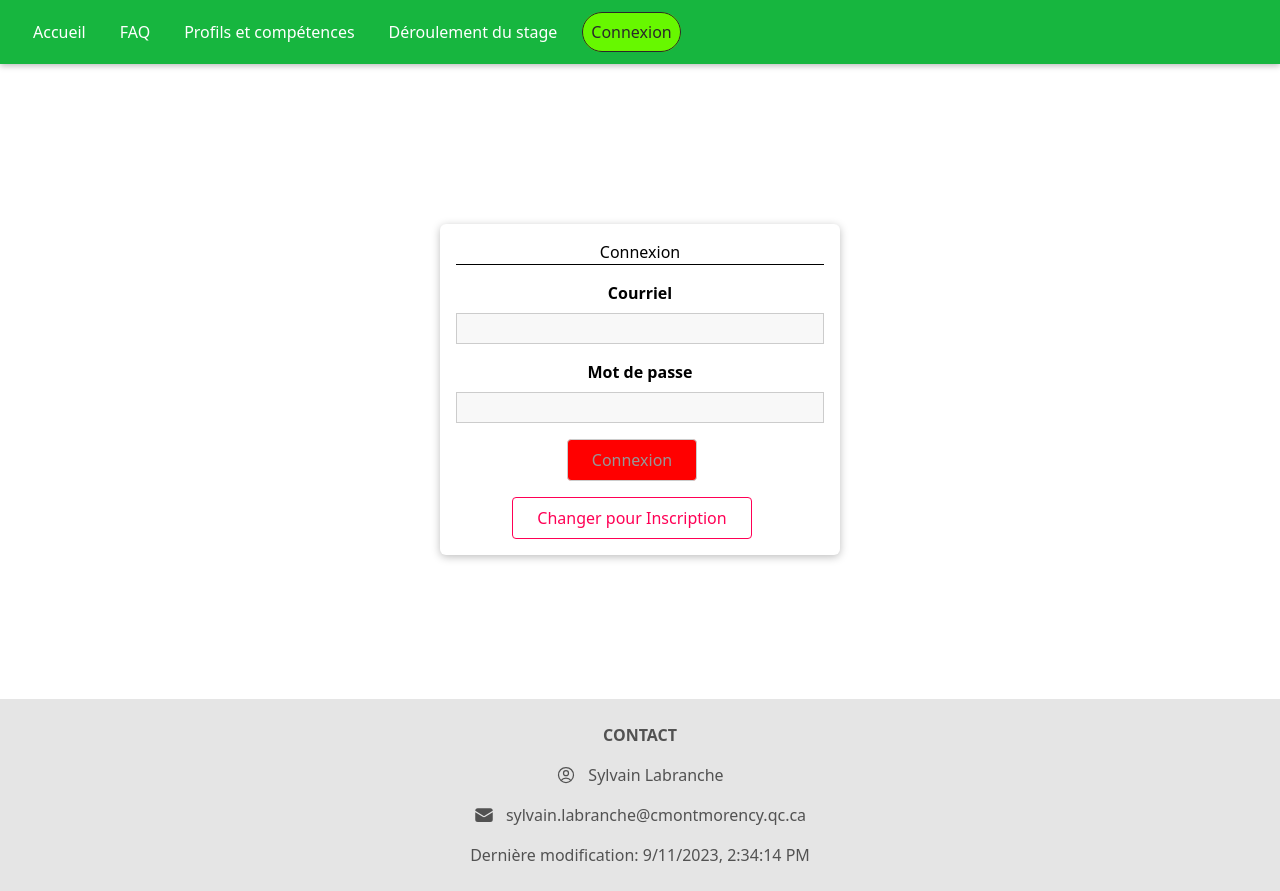
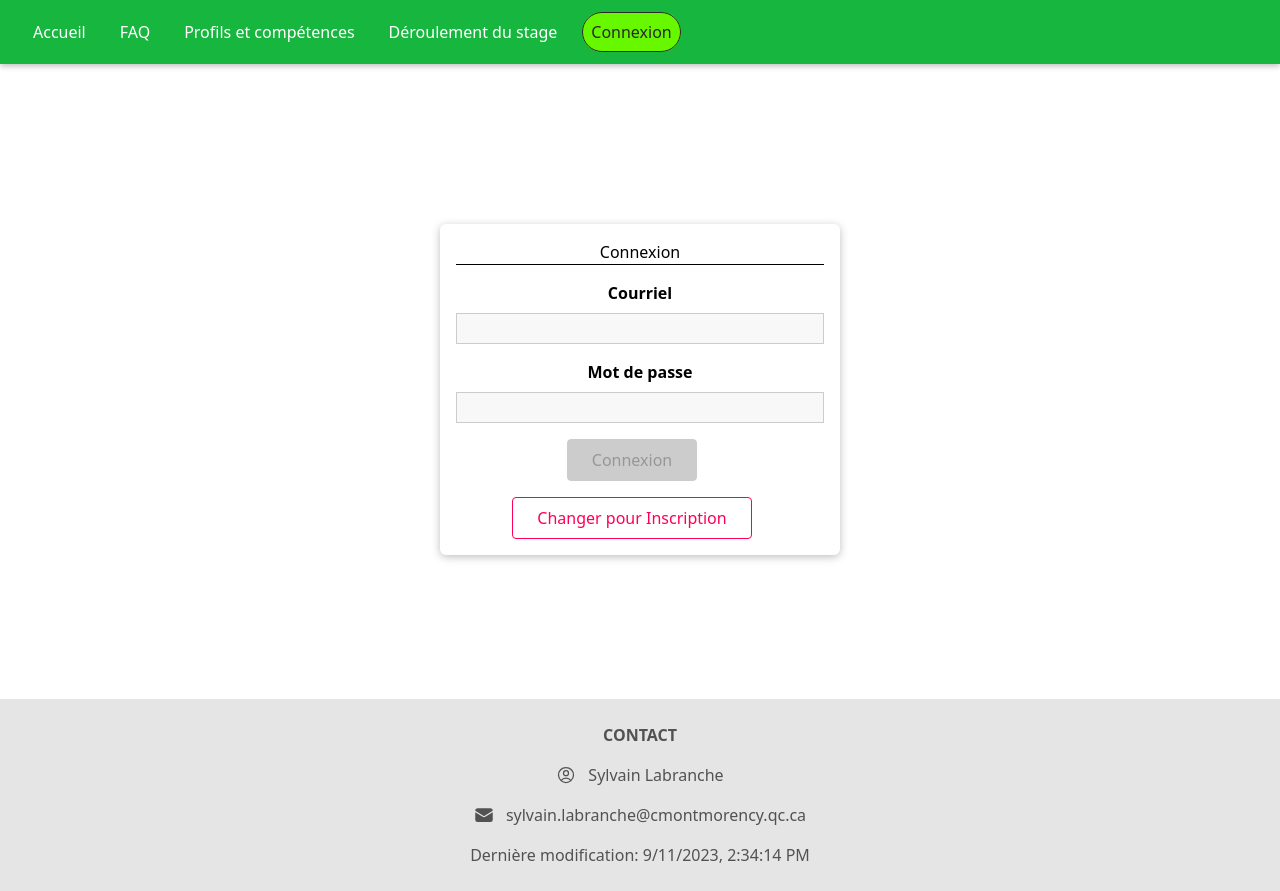
Before and after one commit to PierrickViot-Launier/4205F5, a React (Create React App) app in the folder frontend/: page /Connexion in a window 1280 px wide. Built offline with nearby package versions, Linux system fonts and the light colour scheme.

Commit message:
corrigé le problème avec le css

```diff
--- a/frontend/src/Components/Form/Button.css
+++ b/frontend/src/Components/Form/Button.css
@@ -3,8 +3,8 @@
     padding: 0.5rem 1.5rem;
     border: 1px solid #ff0055;
     border-radius: 4px;
-    background-color: #FF0000 !important;
-    background: #ff0055;
+    /*background-color: #FF0000 !important;*/
+    background: #ff0055 !important;
     color: white;
     cursor: pointer;
     margin-right: 1rem;
@@ -18,7 +18,7 @@
 
   .button:hover,
   .button:active {
-    background: #ff4382;
+    background: #ff4382 !important;
     border-color: #ff4382;
   }
 
@@ -47,9 +47,9 @@
   .button:disabled,
   .button:hover:disabled,
   .button:active:disabled {
-    background: #ccc;
-    color: #979797;
-    border-color: #ccc;
+    background: #ccc !important;
+    color: #979797 !important;
+    border-color: #ccc !important;
     cursor: not-allowed;
   }
 
```
